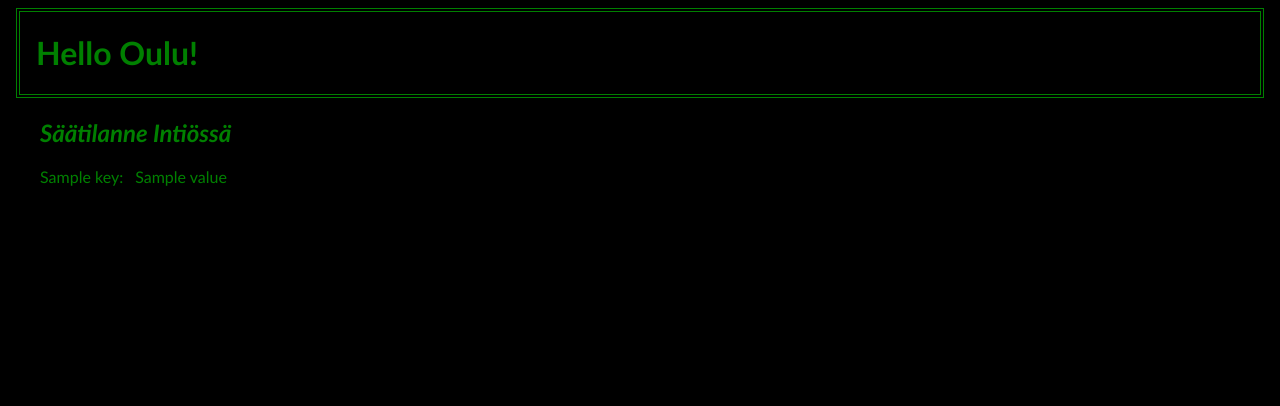
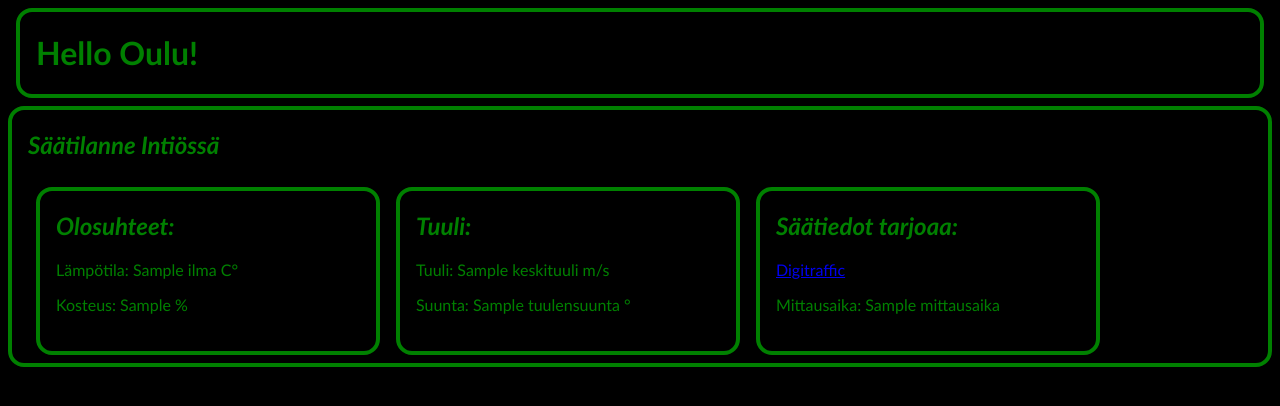
Before and after one commit to Zame76/website, a Flask app: template templates/index.html in a window 1280 px wide. Shown: the top 406 px of the page. Run offline with Flask 3, Linux system fonts and the light colour scheme; the template is opened without the code that fills it: most values are stand-ins (such as "Sample title", 1, 10 or a date in 2020).

Commit message:
done website layout changes, started processing requested image file

```diff
--- a/app.py
+++ b/app.py
@@ -13,6 +13,7 @@
 # Import needed libraries and functions
 from flask import Flask, render_template
 from weather_api import getWeatherData
+import sqlite3
 
 # Initialize app
 app = Flask(__name__)
@@ -24,6 +25,16 @@ def root():
     weather = getWeatherData()
     return render_template("index.html", weather = weather)
 
+
+@app.route('/photo')
+def photo():
+    path = "static/db/website.db"
+    conn = sqlite3.connect(path)
+    sql = conn.cursor()
+    photo = sql.execute("select photo from Test where id = (select max(id) from Test)").fetchone()
+    conn.close()
+    return render_template("photo.html", photo = photo)
+
 # Set app to run with debug on
 if __name__ == "__main__":
     app.run(debug=True)
--- a/static/styles/default.css
+++ b/static/styles/default.css
@@ -1,6 +1,7 @@
 body {
     background-color: black;
     color:green;
+    font-size: 1rem;
     font-family: 'Trebuchet MS', 'Lucida Sans Unicode', 'Lucida Grande', 'Lucida Sans', Arial, sans-serif;
 }
 
@@ -11,19 +12,29 @@ h2 {
     font-size: 1.5rem;
     font-style: italic;
 }
-p {
-    font-size: 1rem
+div {
+    border-color: green;
+    border-style: solid;
+    border-width: 0.3em;
+    border-radius: 1em 1em 1em 1em;
+    padding-left: 1em;
+    overflow: hidden;
 }
 .div_title {
-    border-color: green;
-    border-style: double;
-    border-width: 0.3em;
-    padding-left: 1em;
     margin-top: 0.5em;
     margin-left: 0.5em;
     margin-right: 0.5em;
     margin-bottom: 0.5em;
 }
+.div_box {
+    margin-top: 0.5em;
+    margin-left: 0.5em;
+    margin-right: 0.5em;
+    margin-bottom: 0.5em;
+    width: 20em;
+    height: 10em;
+    float: left;
+}
 .div_text {
-    padding-left: 2em;
+    border-style: hidden;
 }
--- a/templates/index.html
+++ b/templates/index.html
@@ -21,10 +21,30 @@
     <div class="div_title">
         <h1>Hello Oulu!</h1>
     </div>
-    <div class="div_text">
+    {#
+    <div>
         <h2>Säätilanne Intiössä</h2>
         {% for key, value in weather.items() %}
             <p>{{ key }}:&emsp;{{ value }}</p>
         {% endfor %}
     </div>
+    #}
+    <div>
+        <h2>Säätilanne Intiössä</h2>
+        <div class="div_box">
+            <h2>Olosuhteet:</h2>
+            <p>Lämpötila: {{ weather["ILMA"] }} C&deg;</p>
+            <p>Kosteus: {{ weather["ILMAN_KOSTEUS"] }} %</p>
+        </div>
+        <div class="div_box">
+            <h2>Tuuli:</h2>
+            <p>Tuuli: {{ weather["KESKITUULI"] }} m/s</p>
+            <p>Suunta: {{ weather["TUULENSUUNTA"] }} &deg;</p>
+        </div>
+        <div class="div_box">
+            <h2>Säätiedot tarjoaa:</h2>
+            <p><a href="https://www.digitraffic.fi/">Digitraffic</a></p>
+            <p>Mittausaika: {{ weather["MITTAUSAIKA"] }}</p>
+        </div>
+    </div>
 {% endblock %}
```
Also changed, not shown: sql.py (+7 -4 lines), templates/photo.html (added, +9 -0 lines), test_time.py (deleted, +0 -20 lines), time_test.py (added, +33 -0 lines), weather_api.py (+29 -14 lines), 1 other file.
